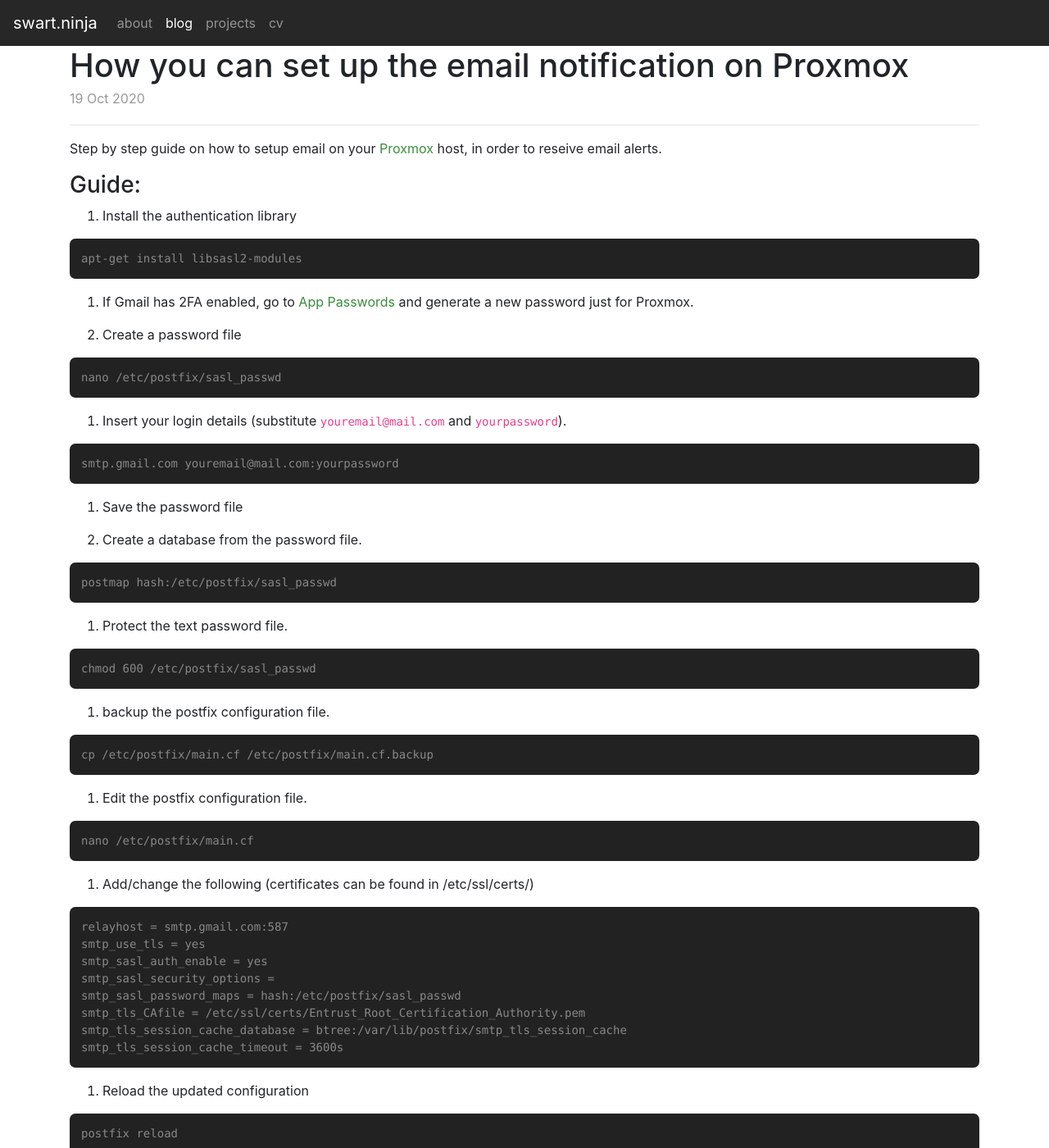
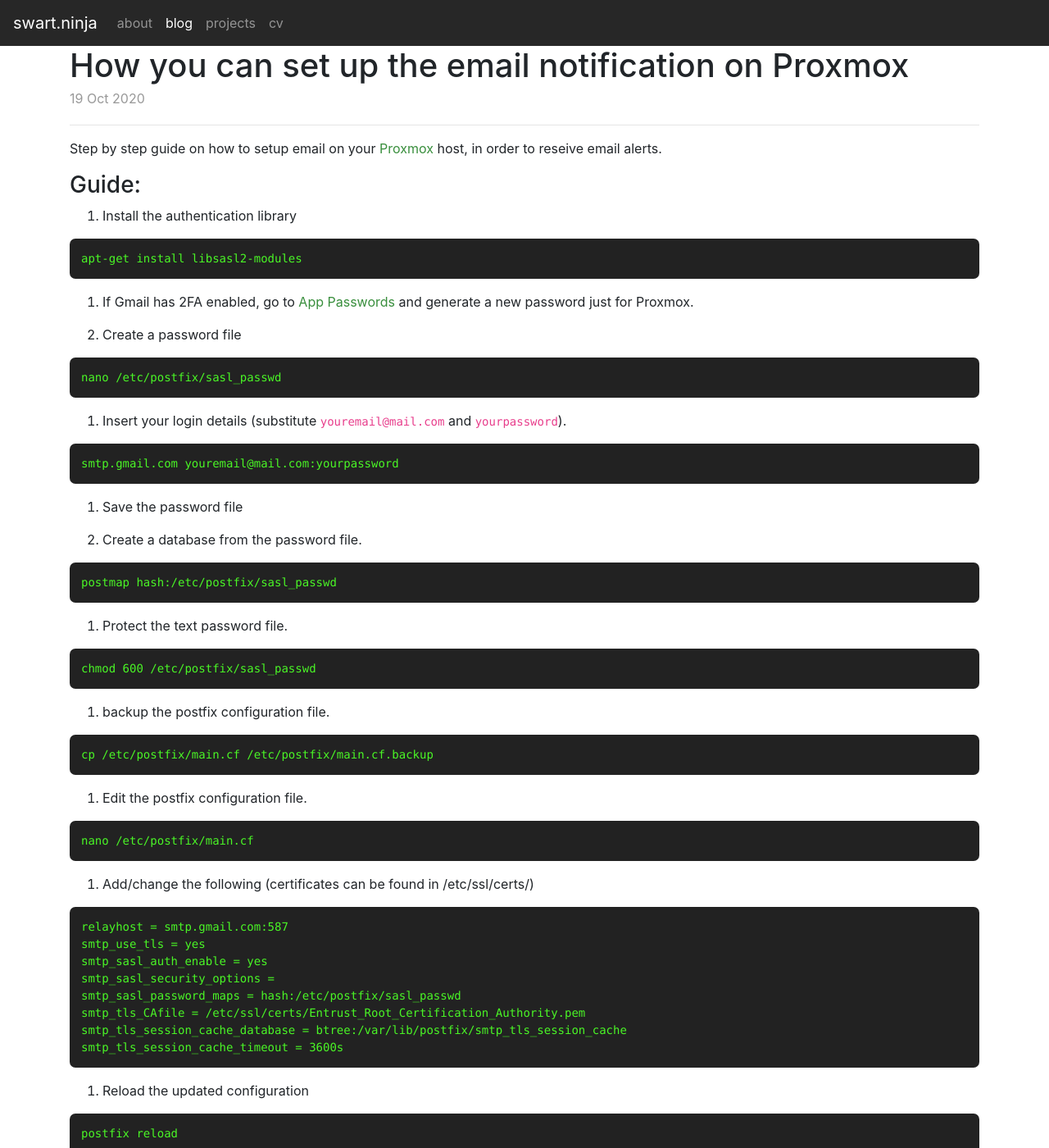
Before and after one commit to DickSwart/dickswart.github.io, a Jekyll site: the page built from _posts/2020-10-19-how-to-setup-email-notification-on-proxmox.md, in a window 1280 px wide and 1400 px high. Shown: the whole window at 82% size. Built offline with Jekyll 4.4.1, drawn with Linux system fonts in a browser that asks for light colours; nearby versions of some CDN libraries.

Commit message:
style update

```diff
--- a/assets/css/main.scss
+++ b/assets/css/main.scss
@@ -60,7 +60,8 @@
     background: #222;
     padding: 1em;
     border-radius: 0.5em;
-    code {
+    code,
+    .go {
       color:#4AF626;
     }
   }
```
